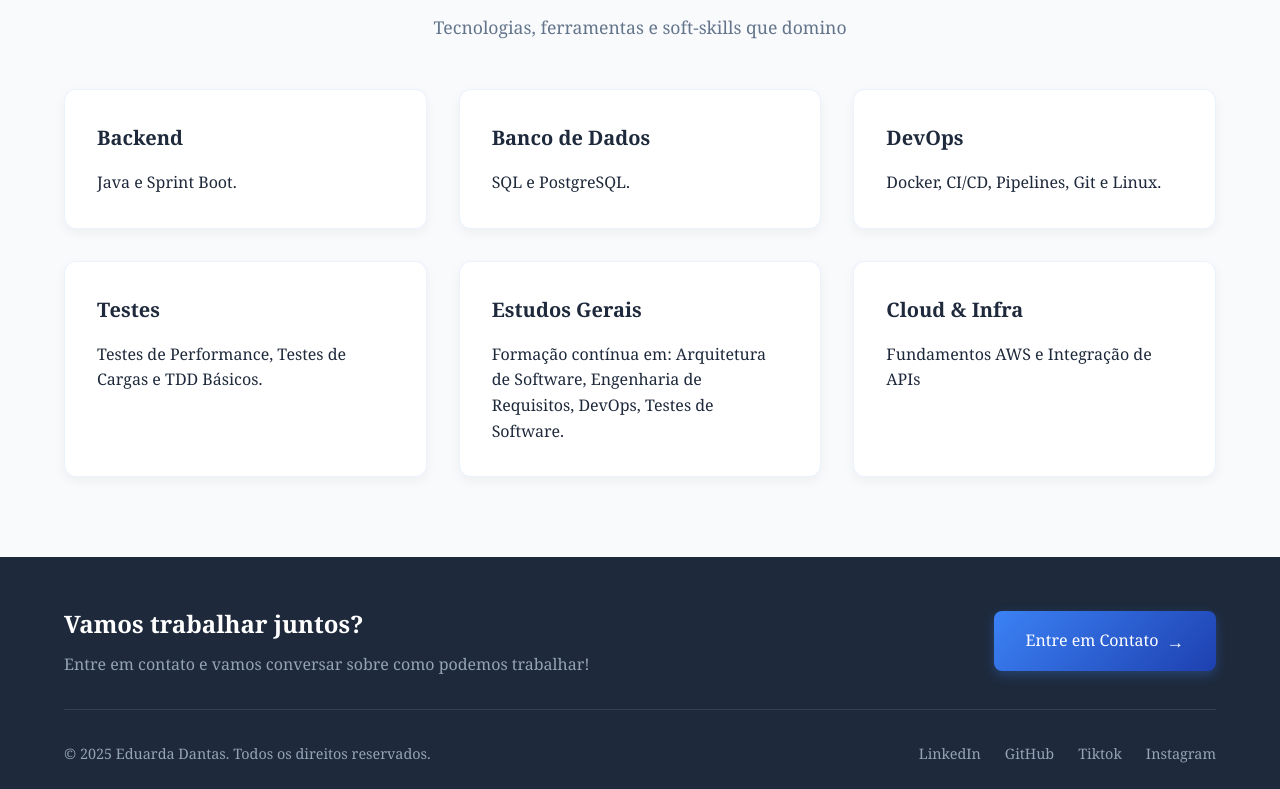
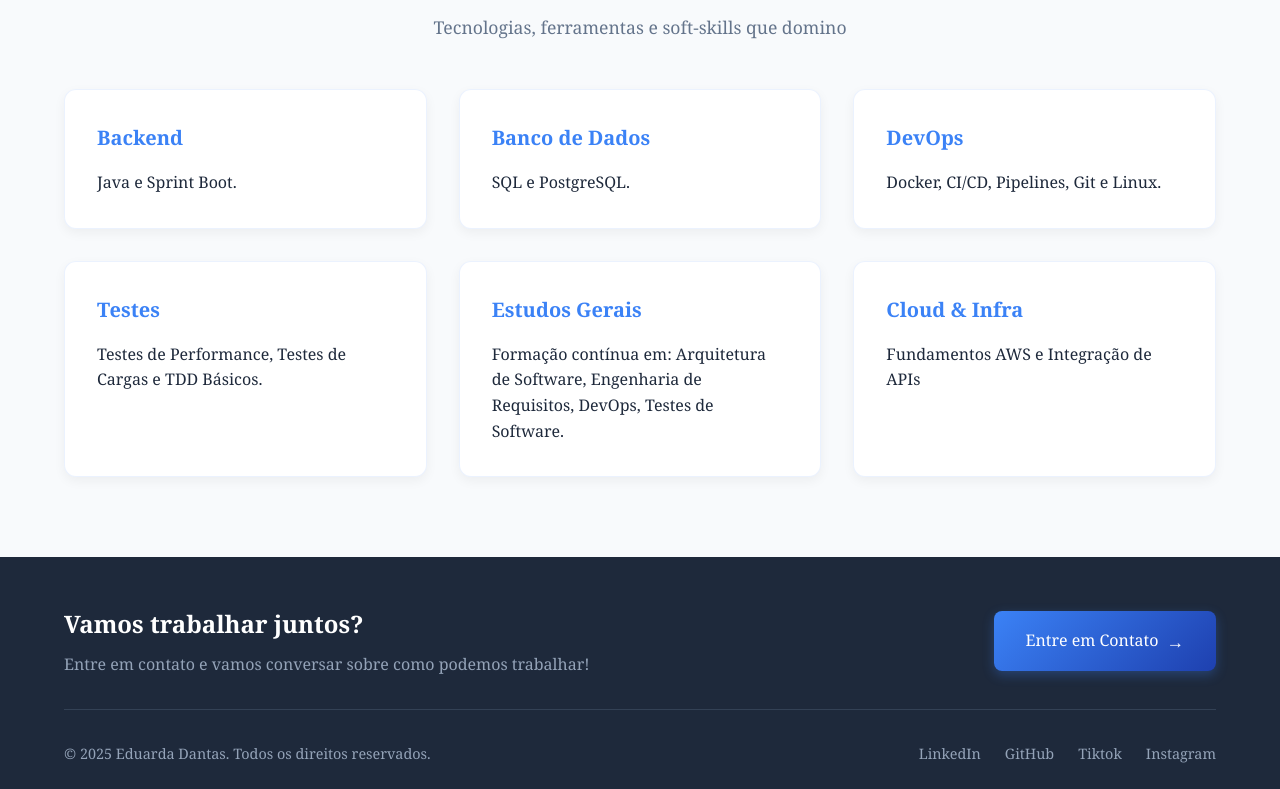
Before and after one commit to DantinhasMD/Portfolio, a plain HTML site: page index.html in a window 1280 px wide. Shown: the part 1828-2617 px from the top of the page. Drawn offline with Linux system fonts and the light colour scheme.

Commit message:
Update theme.css

```diff
--- a/css/theme.css
+++ b/css/theme.css
@@ -97,10 +97,6 @@ body {
     background: var(--bg-primary);
     border: 1px solid var(--border-color);
     box-shadow: var(--shadow-light);
-}
-
-.skill-category h3 {
-    color: var(--text-primary);
 }
 
 .search-input {
```
